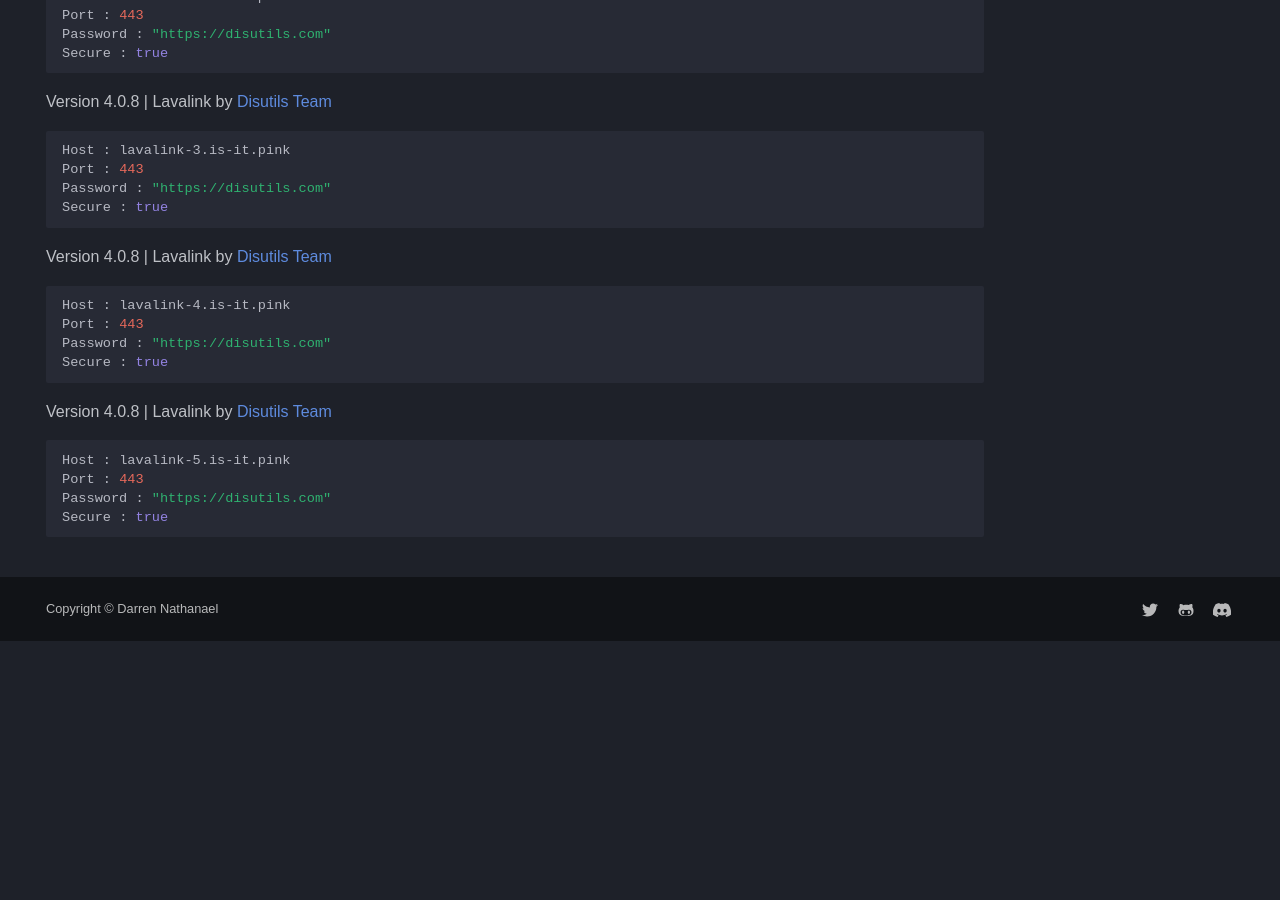
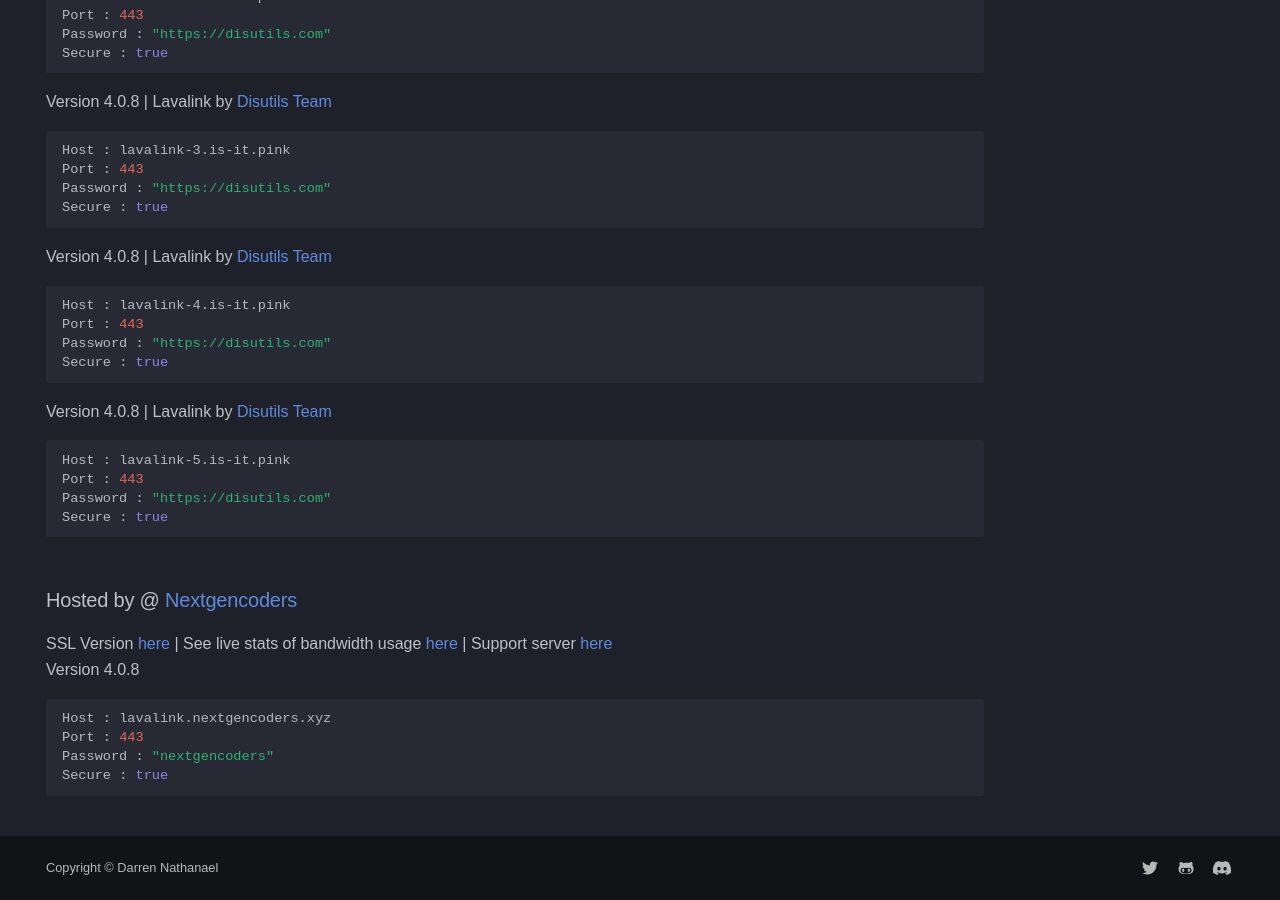
Before and after one commit to DarrenOfficial/lavalink-list, an MkDocs documentation site: the page built from docs/SSL/lavalink-with-ssl.md, in a window 1280 px wide and 900 px high, scrolled down 2011 px. Built offline with MkDocs 1.6.1 and Material for MkDocs 9.7.7, drawn with Linux system fonts in a browser that asks for light colours; some web fonts are replaced; comment, search, counter and statistics services are not loaded; a style sheet for code colours, icons or effects is not loaded; before the commit the page ends 2652 px from its top, so only the background shows below that; some of the changed text lies outside the part shown.

Commit message:
Update lavalink-with-ssl.md
added with ssl lavalink

````diff
--- a/docs/SSL/lavalink-with-ssl.md
+++ b/docs/SSL/lavalink-with-ssl.md
@@ -119,3 +119,12 @@ Port : 443
 Password : "https://disutils.com"
 Secure : true
 ```
+### Hosted by @ [Nextgencoders](<https://discord.com/users/619756609337425950>)
+SSL Version [here](https://lavalink.darrennathanael.com/SSL/lavalink-with-ssl/) | See live stats of bandwidth usage [here](https://node.nextgencoders.xyz/) | Support server [here](https://discord.gg/9J9X4fzhSt) <br />
+Version 4.0.8
+```bash
+Host : lavalink.nextgencoders.xyz
+Port : 443
+Password : "nextgencoders"
+Secure : true
+```
````
